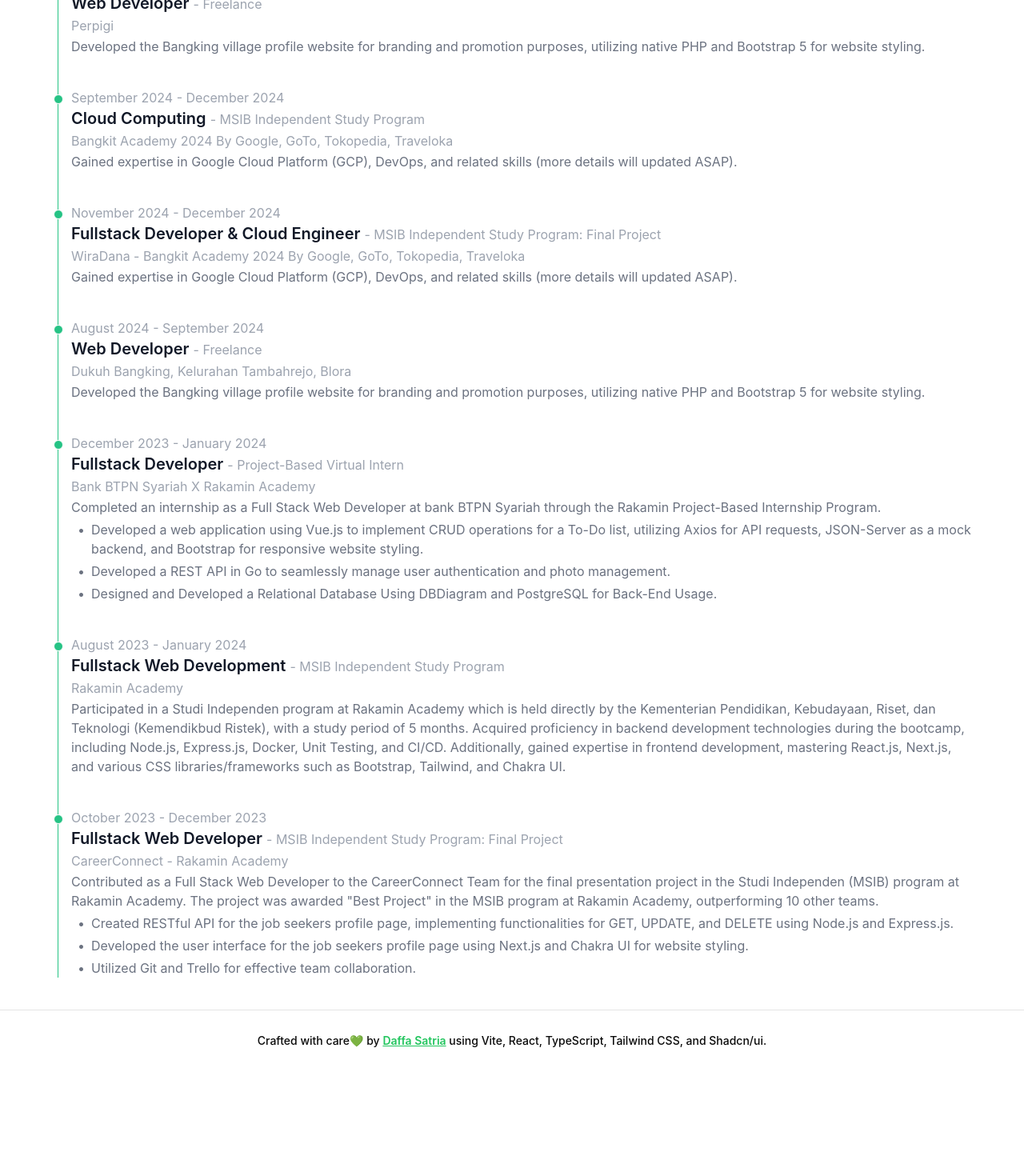
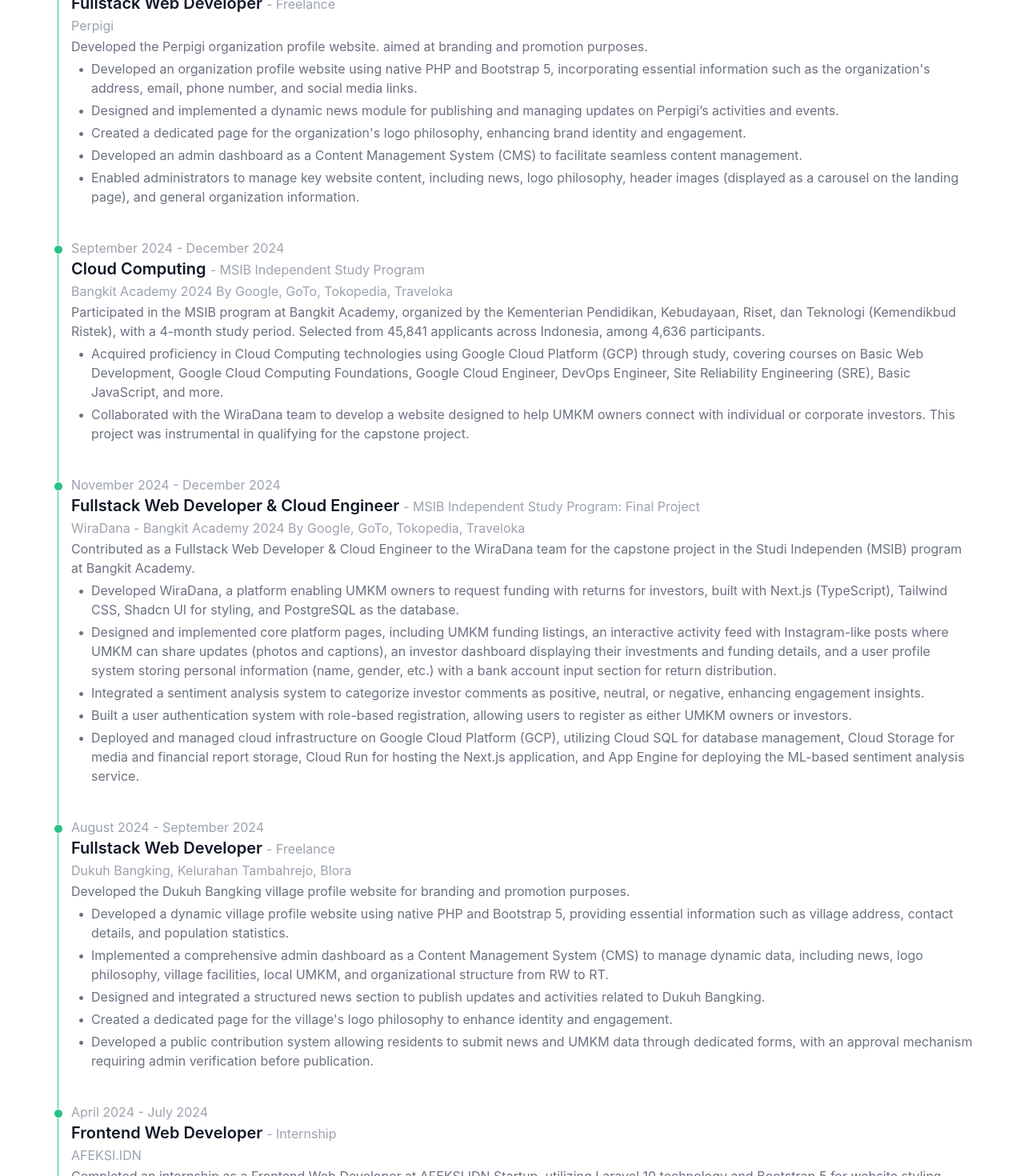
Before and after one commit to daffasatrianegara/personal-website, a React (Vite) app: page /experiences in a window 1280 px wide. Shown: the part 520-1990 px from the top of the page at 80% size. Before the commit the page ends 1859 px from the top, so only its background shows below. Built offline with nearby package versions, Linux system fonts and the light colour scheme.

Commit message:
feat & update: add and edit data certificates & experience

```diff
--- a/src/components/content/projects.tsx
+++ b/src/components/content/projects.tsx
@@ -37,9 +37,11 @@
                 assumenda nostrum dolores esse velit!
               </p>
               <div className="w-full flex flex-wrap my-3 gap-2">
-                <Badge className="bg-emerald hover:bg-emeraldhover">PHP</Badge>
                 <Badge className="bg-emerald hover:bg-emeraldhover">
-                  MySQL
+                  <p className="text-[#FAFAFA]">PHP</p>
+                </Badge>
+                <Badge className="bg-emerald hover:bg-emeraldhover">
+                  <p className="text-[#FAFAFA]">MySQL</p>
                 </Badge>
               </div>
               <div className="flex w-full mt-3 gap-2">
--- a/src/contents/certificates/index.json
+++ b/src/contents/certificates/index.json
@@ -1,5 +1,13 @@
 {
   "certificates": [
+    {
+      "status": "badge",
+      "title": "Google Cloud Skill Boost",
+      "company_name": "Google",
+      "url": "https://www.cloudskillsboost.google/public_profiles/34d9b69b-52e0-4cfc-8f8e-5abc3d603bd8",
+      "published_date": "October 2024",
+      "end_date": ""
+    },
     {
       "status": "competency",
       "title": "Belajar Penerapan Machine Learning dengan Google Cloud",
--- a/src/contents/experiences/index.json
+++ b/src/contents/experiences/index.json
@@ -5,7 +5,7 @@
       "position": "Project Lead & Backend Developer",
       "status": "Contract",
       "start_date": "July 2024",
-      "end_Date": "January 2025",
+      "end_Date": "Now",
       "text_intro": "Served as Project Leader and Backend Developer for the VCL team, developing an education and teacher certification website using Vue.js for the frontend and Express.js for the backend.",
       "description_role": [
         "Developed a backend system for frontend use, which included authentication using JWT, file management with Multer, automated certificate generation using EJS and Puppeteer, and a RESTful API to manage data such as journals, articles, news, karya guru (KG), users profile, teacher forums that emulated platforms like X/Twitter, and courses that included materials, quizzes, assignments, and grades.",
@@ -15,12 +15,18 @@
     },
     {
       "company_name": "Perpigi",
-      "position": "Web Developer",
+      "position": "Fullstack Web Developer",
       "status": "Freelance",
       "start_date": "November 2024",
       "end_Date": "December 2024",
-      "text_intro": "Developed the Bangking village profile website for branding and promotion purposes, utilizing native PHP and Bootstrap 5 for website styling.",
-      "description_role": []
+      "text_intro": "Developed the Perpigi organization profile website. aimed at branding and promotion purposes.",
+      "description_role": [
+        "Developed an organization profile website using native PHP and Bootstrap 5, incorporating essential information such as the organization's address, email, phone number, and social media links.",
+        "Designed and implemented a dynamic news module for publishing and managing updates on Perpigi’s activities and events.",
+        "Created a dedicated page for the organization's logo philosophy, enhancing brand identity and engagement.",
+        "Developed an admin dashboard as a Content Management System (CMS) to facilitate seamless content management.",
+        "Enabled administrators to manage key website content, including news, logo philosophy, header images (displayed as a carousel on the landing page), and general organization information."
+      ]
     },
     {
       "company_name": "Bangkit Academy 2024 By Google, GoTo, Tokopedia, Traveloka",
@@ -28,30 +34,58 @@
       "status": "MSIB Independent Study Program",
       "start_date": "September 2024",
       "end_Date": "December 2024",
-      "text_intro": "Gained expertise in Google Cloud Platform (GCP), DevOps, and related skills (more details will updated ASAP).",
-      "description_role": []
+      "text_intro": "Participated in the MSIB program at Bangkit Academy, organized by the Kementerian Pendidikan, Kebudayaan, Riset, dan Teknologi (Kemendikbud Ristek), with a 4-month study period. Selected from 45,841 applicants across Indonesia, among 4,636 participants.",
+      "description_role": [
+        "Acquired proficiency in Cloud Computing technologies using Google Cloud Platform (GCP) through study, covering courses on Basic Web Development, Google Cloud Computing Foundations, Google Cloud Engineer, DevOps Engineer, Site Reliability Engineering (SRE), Basic JavaScript, and more.",
+        "Collaborated with the WiraDana team to develop a website designed to help UMKM owners connect with individual or corporate investors. This project was instrumental in qualifying for the capstone project."
+      ]
     },
     {
       "company_name": "WiraDana - Bangkit Academy 2024 By Google, GoTo, Tokopedia, Traveloka",
-      "position": "Fullstack Developer & Cloud Engineer",
+      "position": "Fullstack Web Developer & Cloud Engineer",
       "status": "MSIB Independent Study Program: Final Project",
       "start_date": "November 2024",
       "end_Date": "December 2024",
-      "text_intro": "Gained expertise in Google Cloud Platform (GCP), DevOps, and related skills (more details will updated ASAP).",
-      "description_role": []
+      "text_intro": "Contributed as a Fullstack Web Developer & Cloud Engineer to the WiraDana team for the capstone project in the Studi Independen (MSIB) program at Bangkit Academy.",
+      "description_role": [
+        "Developed WiraDana, a platform enabling UMKM owners to request funding with returns for investors, built with Next.js (TypeScript), Tailwind CSS, Shadcn UI for styling, and PostgreSQL as the database.",
+        "Designed and implemented core platform pages, including UMKM funding listings, an interactive activity feed with Instagram-like posts where UMKM can share updates (photos and captions), an investor dashboard displaying their investments and funding details, and a user profile system storing personal information (name, gender, etc.) with a bank account input section for return distribution.",
+        "Integrated a sentiment analysis system to categorize investor comments as positive, neutral, or negative, enhancing engagement insights.",
+        "Built a user authentication system with role-based registration, allowing users to register as either UMKM owners or investors.",
+        "Deployed and managed cloud infrastructure on Google Cloud Platform (GCP), utilizing Cloud SQL for database management, Cloud Storage for media and financial report storage, Cloud Run for hosting the Next.js application, and App Engine for deploying the ML-based sentiment analysis service."
+      ]
     },
     {
       "company_name": "Dukuh Bangking, Kelurahan Tambahrejo, Blora",
-      "position": "Web Developer",
+      "position": "Fullstack Web Developer",
       "status": "Freelance",
       "start_date": "August 2024",
       "end_Date": "September 2024",
-      "text_intro": "Developed the Bangking village profile website for branding and promotion purposes, utilizing native PHP and Bootstrap 5 for website styling.",
-      "description_role": []
+      "text_intro": "Developed the Dukuh Bangking village profile website for branding and promotion purposes.",
+      "description_role": [
+        "Developed a dynamic village profile website using native PHP and Bootstrap 5, providing essential information such as village address, contact details, and population statistics.",
+        "Implemented a comprehensive admin dashboard as a Content Management System (CMS) to manage dynamic data, including news, logo philosophy, village facilities, local UMKM, and organizational structure from RW to RT.",
+        "Designed and integrated a structured news section to publish updates and activities related to Dukuh Bangking.",
+        "Created a dedicated page for the village's logo philosophy to enhance identity and engagement.",
+        "Developed a public contribution system allowing residents to submit news and UMKM data through dedicated forms, with an approval mechanism requiring admin verification before publication."
+      ]
+    },
+    {
+      "company_name": "AFEKSI.IDN",
+      "position": "Frontend Web Developer",
+      "status": "Internship",
+      "start_date": "April 2024",
+      "end_Date": "July 2024",
+      "text_intro": "Completed an internship as a Frontend Web Developer at AFEKSI.IDN Startup, utilizing Laravel 10 technology and Bootstrap 5 for website styling.",
+      "description_role": [
+        "Developed an Admin Dashboard for the AFEKSI website to efficiently manage user data. The dashboard includes sections for handling orders and payments, managing articles, events, guest stars, counselors, psychology content, testimonials, and other related information.",
+        "Redesigned the Counseling Services page to enhance user experience and facilitate access to mental health and relationship consultation services.",
+        "Collaborated with the frontend, backend, and UI/UX teams using Notion to streamline project development and enhance communication."
+      ]
     },
     {
       "company_name": "Bank BTPN Syariah X Rakamin Academy",
-      "position": "Fullstack Developer",
+      "position": "Fullstack Web Developer",
       "status": "Project-Based Virtual Intern",
       "start_date": "December 2023",
       "end_Date": "January 2024",
@@ -68,8 +102,12 @@
       "status": "MSIB Independent Study Program",
       "start_date": "August 2023",
       "end_Date": "January 2024",
-      "text_intro": "Participated in a Studi Independen program at Rakamin Academy which is held directly by the Kementerian Pendidikan, Kebudayaan, Riset, dan Teknologi (Kemendikbud Ristek), with a study period of 5 months. Acquired proficiency in backend development technologies during the bootcamp, including Node.js, Express.js, Docker, Unit Testing, and CI/CD. Additionally, gained expertise in frontend development, mastering React.js, Next.js, and various CSS libraries/frameworks such as Bootstrap, Tailwind, and Chakra UI.",
-      "description_role": []
+      "text_intro": "Participated in the MSIB program at Rakamin Academy, organized by the Kementerian Pendidikan, Kebudayaan, Riset, dan Teknologi (Kemendikbud Ristek), with a 5-month study period.",
+      "description_role": [
+        "Acquired proficiency in backend development technologies during the bootcamp, including Node.js, Express.js, Docker, Unit Testing, and CI/CD. Additionally, developed expertise in frontend technologies, mastering React.js, Next.js, and various CSS libraries/frameworks such as Bootstrap, Tailwind, and Chakra UI.",
+        "Gained expertise in Git version control for effective team collaboration in project development.",
+        "Collaborated in developing CareerConnect, a website designed for job posting and applications, which played a pivotal role in qualifying for the final project presentation."
+      ]
     },
     {
       "company_name": "CareerConnect - Rakamin Academy",
--- a/src/pages/certificates.tsx
+++ b/src/pages/certificates.tsx
@@ -38,8 +38,21 @@
               href={data.url}
               target="_blank"
             >
-              <span className="text-emerald">Certificate of {data.status}</span>{" "}
-              - {data.title}
+              {data.status === "badge" ? (
+                <>
+                  <span className="text-emerald">
+                    Completion & skill {data.status}s
+                  </span>{" "}
+                  - {data.title}
+                </>
+              ) : (
+                <>
+                  <span className="text-emerald">
+                    Certificate of {data.status}
+                  </span>{" "}
+                  - {data.title}
+                </>
+              )}
             </a>
             <p className="text-sm my-1">
               {data.end_date === ""
```
Also changed, not shown: src/components/content/certificates.tsx (+15 -2 lines), 1 other file (tests, documents, lock files or other folders).
